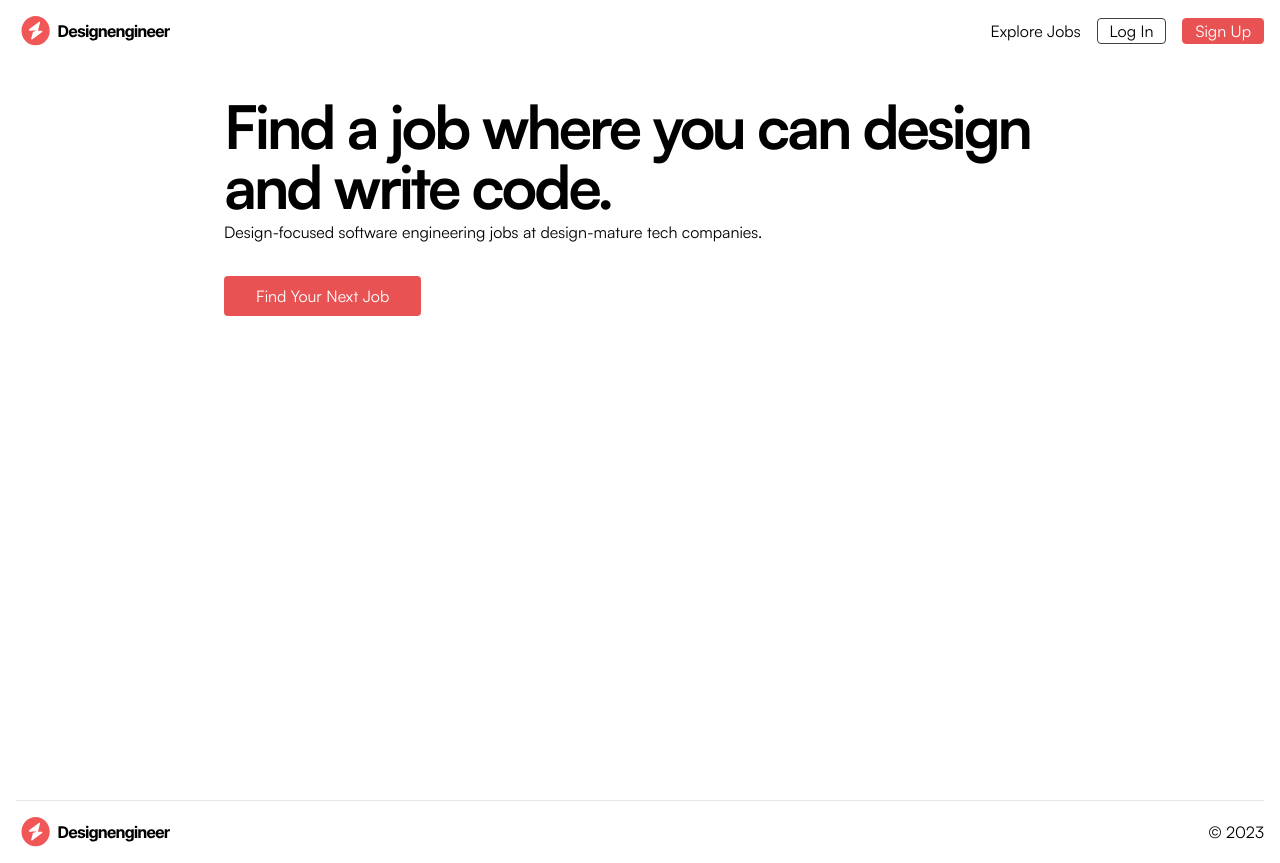
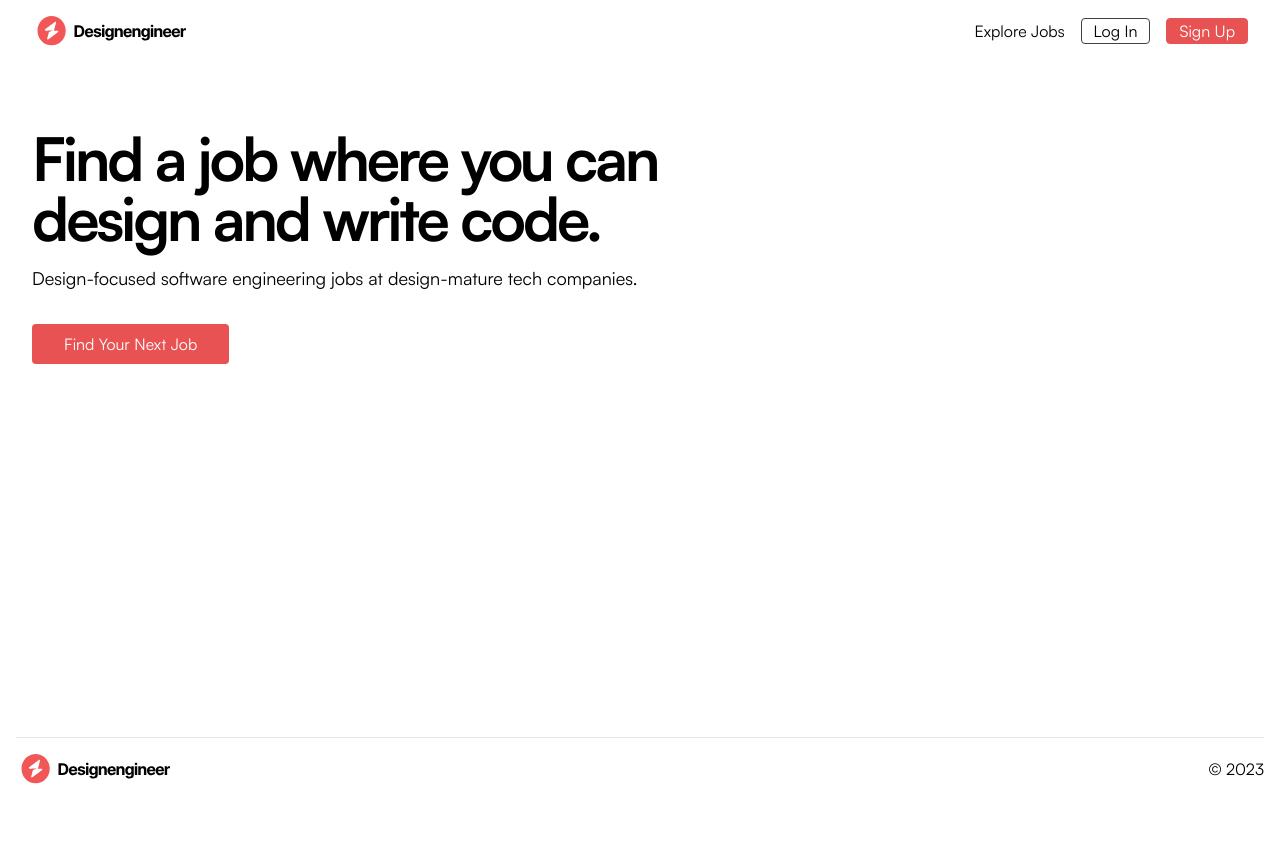
Before and after one commit to kyle-kettler/job-board, a React (Create React App) app in the folder client/: page / in a window 1280 px wide. After the commit the page ends 800 px from the top, so only its background shows below. Built offline with nearby package versions, Linux system fonts and the light colour scheme.

Commit message:
clean up

```diff
--- a/client/package.json
+++ b/client/package.json
@@ -16,6 +16,7 @@
     "react-dom": "^18.2.0",
     "react-router-dom": "^6.14.2",
     "react-scripts": "5.0.1",
+    "tailwindcss-fluid-type": "^2.0.3",
     "typescript": "^4.9.5",
     "web-vitals": "^2.1.4"
   },
--- a/client/public/index.html
+++ b/client/public/index.html
@@ -27,7 +27,7 @@
   </head>
   <body>
     <noscript>You need to enable JavaScript to run this app.</noscript>
-    <div id="root"></div>
+    <div id="root" class="box-border"></div>
     <!--
       This HTML file is a template.
       If you open it directly in the browser, you will see an empty page.
--- a/client/src/components/AuthForm.tsx
+++ b/client/src/components/AuthForm.tsx
@@ -84,7 +84,10 @@ export default function AuthForm({ action, onSignIn }: AuthFormProps) {
         <>
           {error && (
             <div style={{ color: 'red' }}>
-              Error: {error instanceof Error ? error.message : 'Unknown Error'}
+              <p>
+                Error:{' '}
+                {error instanceof Error ? error.message : 'Unknown Error'}
+              </p>
             </div>
           )}
         </>
--- a/client/src/components/JobInfoStack.tsx
+++ b/client/src/components/JobInfoStack.tsx
@@ -45,7 +45,7 @@ export default function JobInfoStack({ job }: InfoStackProps) {
         <p className="text-sm">Date Posted</p>
         <p className="text-lg">{formatDate(dateAdded)}</p>
       </div>
-      <Link to={'/'}>
+      <Link to={'/jobs'}>
         <Button type="button" buttonStyle={'secondary'} text="Back to Jobs" />
       </Link>
     </div>
--- a/client/src/components/JobList.tsx
+++ b/client/src/components/JobList.tsx
@@ -23,6 +23,7 @@ export default function JobList({
   salarySelect,
 }: JobListProps) {
   const [isLoading, setIsLoading] = useState<boolean>();
+  const [error, setError] = useState<unknown>();
   const [jobs, setJobs] = useState<Job[]>();
   const [currentPage, setCurrentPage] = useState(1);
   const itemsPerPage = 10;
@@ -34,7 +35,7 @@ export default function JobList({
         const jobs = await fetchJobs();
         setJobs(jobs);
       } catch (err) {
-        console.error(err);
+        setError(err);
       } finally {
         setIsLoading(false);
       }
@@ -103,6 +104,16 @@ export default function JobList({
             paginate={handlePaginate}
             currentPage={currentPage}
           />
+          <>
+            {error && (
+              <div style={{ color: 'red' }}>
+                <p>
+                  Error:{' '}
+                  {error instanceof Error ? error.message : 'Unknown Error'}
+                </p>
+              </div>
+            )}
+          </>
         </div>
       </div>
     </section>
--- a/client/src/components/NavBar.tsx
+++ b/client/src/components/NavBar.tsx
@@ -6,8 +6,8 @@ import AppContext from './AppContext';
 export default function NavBar() {
   const { user, handleSignOut } = useContext(AppContext);
   return (
-    <div>
-      <nav className="container-xl px-4 py-4 absolute w-full font-satoshi">
+    <div className="2xl:container mx-auto relative">
+      <nav className="px-8 py-4 absolute w-full font-satoshi">
         <div className="flex content-center justify-between">
           <div>
             <Link to="/">
--- a/client/src/pages/Home.tsx
+++ b/client/src/pages/Home.tsx
@@ -4,16 +4,16 @@ import Footer from '../components/Footer';
 
 export default function Home() {
   return (
-    <div className="font-satoshi">
-      <section className="pt-24 h-screen">
-        <div className="w-full max-w-208 mx-auto">
-          <h1 className="text-6xl font-satoshi-bold mb-1 tracking-tighter">
+    <div className="font-satoshi h-screen flex flex-col justify-between">
+      <section className="pt-24 px-8">
+        <div className="pt-8">
+          <h1 className="text-6xl font-satoshi-bold mb-4 tracking-tighter max-w-164">
             Find a job where you can design and write code.
           </h1>
-          <p>
+          <h2 className="text-lg">
             Design-focused software engineering jobs at design-mature tech
             companies.
-          </p>
+          </h2>
           <div className="flex gap-4 mt-8">
             <Link to="/jobs">
               <Button
--- a/client/tailwind.config.js
+++ b/client/tailwind.config.js
@@ -9,6 +9,7 @@ module.exports = {
       },
       maxWidth: {
         152: '38rem',
+        164: '41rem',
         208: '52rem',
       },
       fontFamily: {
```
Also changed, not shown: 1 other file (tests, documents, lock files or other folders).
